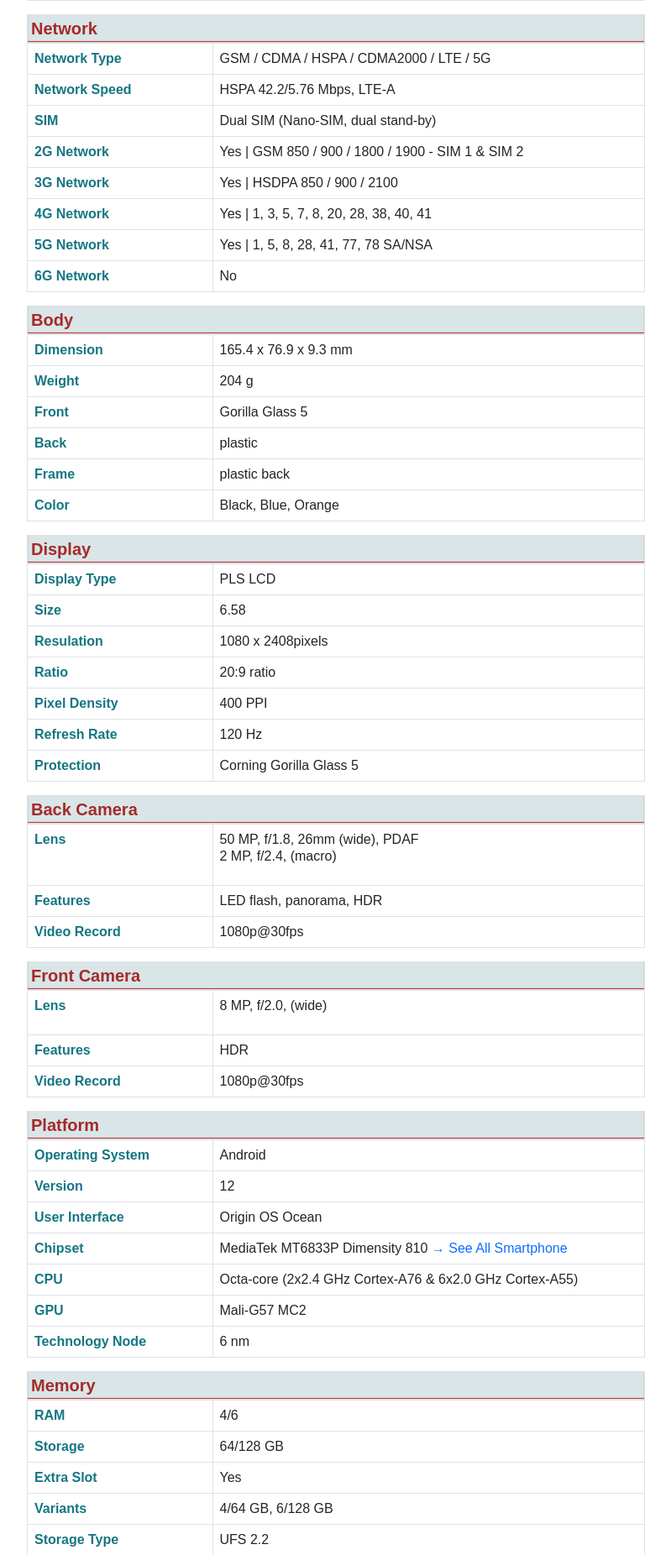
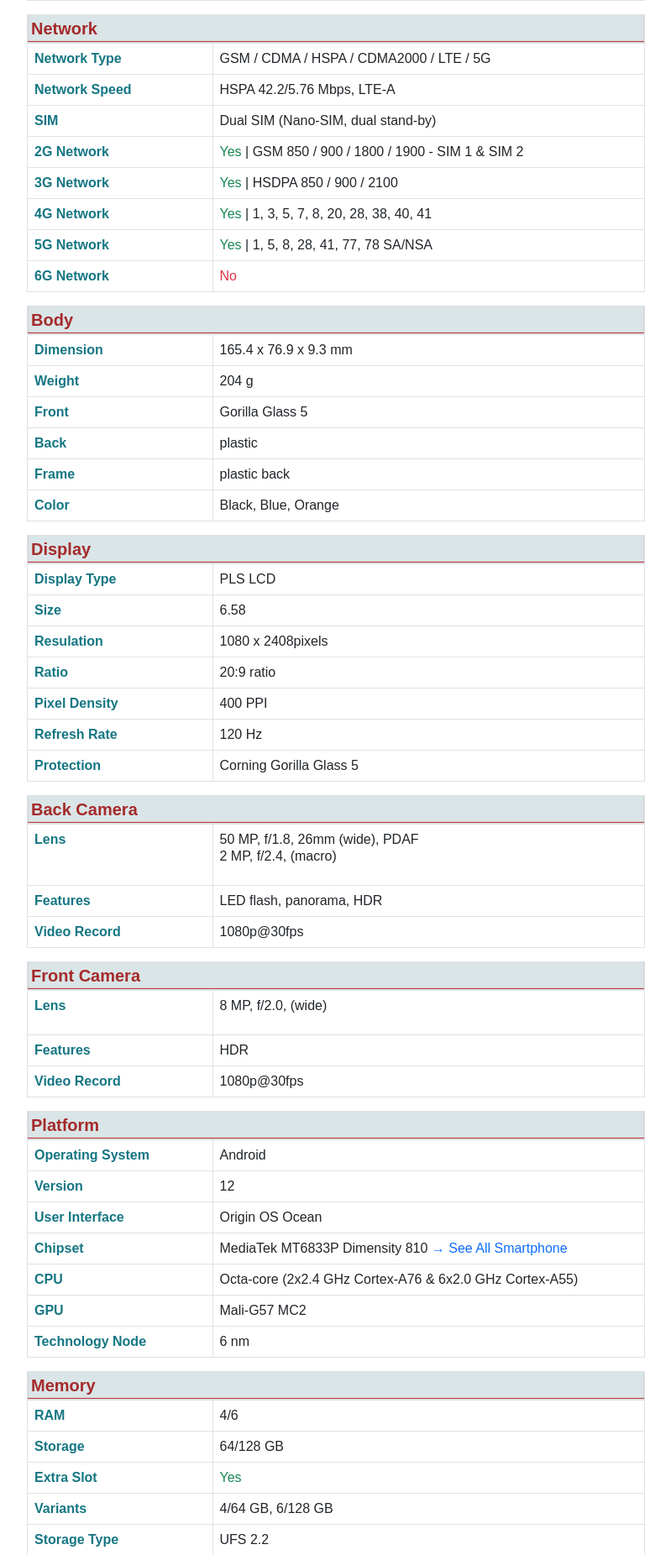
Before and after one commit to engnraminul/Phone-Store, a Django app: a page that uses templates/phone/phone_details.html in a window 1280 px wide. Shown: the part 988-2840 px from the top of the page at 84% size, without its empty margins (50-849 px from the left). Run offline with Django 4.2, Linux system fonts and the light colour scheme; data comes from the database, SQL or seed files in the repository; parts of the project's set-up code (start-up, migrations or seed data) failed here and were passed over; some libraries are stand-ins or nearby versions.

Commit message:
phone spec table boolean value yes/no color set

```diff
--- a/templates/phone/phone_details.html
+++ b/templates/phone/phone_details.html
@@ -136,44 +136,44 @@
                    <tr>
                         <td class="td-title">2G Network</td>
                         {% if phone.two_g == True %}
-                    <td class="td-data">Yes | {{phone.two_g_band}}</td>
+                    <td class="td-data"><span class=" text-success">Yes</span> | {{phone.two_g_band}}</td>
                     {% else %}
-                    <td class="td-data">No</td>
+                    <td class="td-data"><span class=" text-danger">No</span></td>
                     {% endif %}
                    </tr>
                    <tr>
                     <td class="td-title">3G Network</td>
                     {% if phone.three_g == True %}
-                         <td class="td-data">Yes | {{phone.three_g_band}}</td>
+                         <td class="td-data"><span class=" text-success">Yes</span> | {{phone.three_g_band}}</td>
                     {% else %}
-                         <td class="td-data">No</td>
+                         <td class="td-data"><span class=" text-danger">No</span></td>
                     {% endif %}
                    </tr>
 
                    <tr>
                     <td class="td-title">4G Network</td>
                     {% if phone.four_g == True %}
-                         <td class="td-data">Yes | {{phone.four_g_band}}</td>
+                         <td class="td-data"><span class=" text-success">Yes</span> | {{phone.four_g_band}}</td>
                     {% else %}
-                         <td class="td-data">No</td>
+                         <td class="td-data"><span class=" text-danger">No</span></td>
                     {% endif %}
                    </tr>
 
                    <tr>
                     <td class="td-title">5G Network</td>
                     {% if phone.five_g == True %}
-                         <td class="td-data">Yes | {{phone.five_g_band}}</td>
+                         <td class="td-data"><span class=" text-success">Yes</span> | {{phone.five_g_band}}</td>
                     {% else %}
-                         <td class="td-data">No</td>
+                         <td class="td-data"><span class=" text-danger">No</span></td>
                     {% endif %}
                    </tr>
 
                    <tr>
                     <td class="td-title">6G Network</td>
                     {% if phone.six_g == True %}
-                         <td class="td-data">Yes | {{phone.six_g_band}}</td>
+                         <td class="td-data"><span class=" text-success">Yes</span> | {{phone.six_g_band}}</td>
                     {% else %}
-                         <td class="td-data">No</td>
+                         <td class="td-data"><span class=" text-danger">No</span></td>
                     {% endif %}
                    </tr>
 
@@ -182,9 +182,9 @@
                    <tr>
                     <td class="td-title">7G Network</td>
                     {% if phone.seven_g == True %}
-                         <td class="td-data">Yes | {{phone.seven_g_band}}</td>
+                         <td class="td-data"><span class=" text-success">Yes</span> | {{phone.seven_g_band}}</td>
                     {% else %}
-                         <td class="td-data">No | {{phone.seven_g_band}}</td>
+                         <td class="td-data"><span class=" text-danger">No</span> | {{phone.seven_g_band}}</td>
                     {% endif %}
                    </tr>
 
@@ -457,10 +457,10 @@
                    <tr>
                          {% if phone.memory_slot == True %}
                          <td class="td-title">Extra Slot</td>
-                         <td class="td-data">Yes</td>
+                         <td class="td-data text-success">Yes</td>
                          {% else %}
                          <td class="td-title">Extra Slot</td>
-                         <td class="td-data">No</td>
+                         <td class="td-data text-danger">No</td>
                          {% endif %}
                    </tr>
                    <tr>
@@ -494,10 +494,10 @@
                    <tr>
                          {% if phone.audio_jack == True %}
                          <td class="td-title">Extra Slot</td>
-                         <td class="td-data">Yes</td>
+                         <td class="td-data text-success">Yes</td>
                          {% else %}
                          <td class="td-title">Extra Slot</td>
-                         <td class="td-data">No</td>
+                         <td class="td-data text-danger">No</td>
                          {% endif %}
                          </tr>
                     <tr>
@@ -524,48 +524,48 @@
                    <tr>
                          {% if phone.hotspot == True %}
                          <td class="td-title">Hotspot</td>
-                         <td class="td-data">Yes</td>
+                         <td class="td-data text-success">Yes</td>
                          {% else %}
                          <td class="td-title">Hotspot</td>
-                         <td class="td-data">No</td>
+                         <td class="td-data text-danger">No</td>
                          {% endif %}
                     </tr>
 
                     <tr>
                          {% if phone.nfc == True %}
                          <td class="td-title">NFC</td>
-                         <td class="td-data">Yes</td>
+                         <td class="td-data text-success">Yes</td>
                          {% else %}
                          <td class="td-title">NFC</td>
-                         <td class="td-data">No</td>
+                         <td class="td-data text-danger">No</td>
                          {% endif %}
                     </tr>
 
                     <tr>
                          {% if phone.gps == True %}
                          <td class="td-title">GPS</td>
-                         <td class="td-data">Yes</td>
+                         <td class="td-data text-success">Yes</td>
                          {% else %}
                          <td class="td-title">GPS</td>
-                         <td class="td-data">No</td>
+                         <td class="td-data text-danger">No</td>
                          {% endif %}
                     </tr>
                     <tr>
                          {% if phone.radio == True %}
                          <td class="td-title">Radio</td>
-                         <td class="td-data">Yes</td>
+                         <td class="td-data text-success">Yes</td>
                          {% else %}
                          <td class="td-title">Radio</td>
-                         <td class="td-data">No</td>
+                         <td class="td-data text-danger">No</td>
                          {% endif %}
                     </tr>
                     <tr>
                          {% if phone.infrared_port == True %}
                          <td class="td-title">Infrared Port</td>
-                         <td class="td-data">Yes</td>
+                         <td class="td-data text-success">Yes</td>
                          {% else %}
                          <td class="td-title">Infrared Port</td>
-                         <td class="td-data">No</td>
+                         <td class="td-data text-danger">No</td>
                          {% endif %}
                     </tr>
                     <tr>
```
